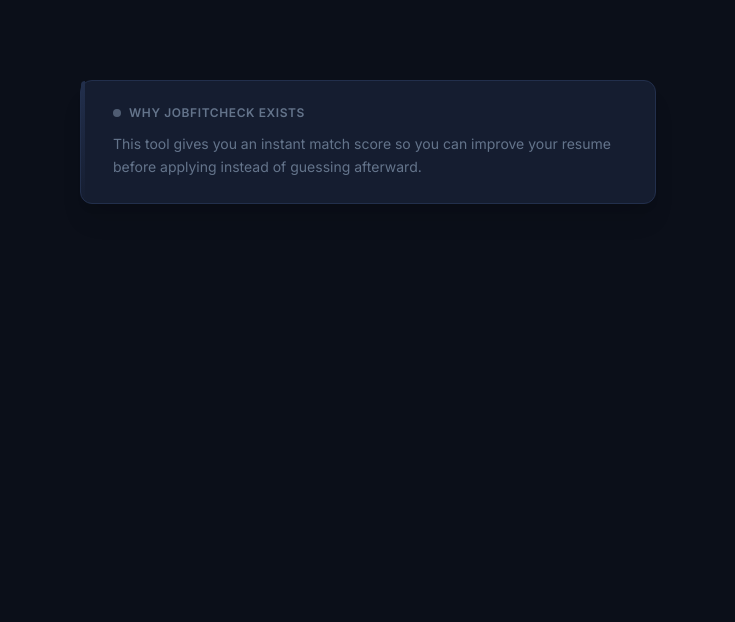
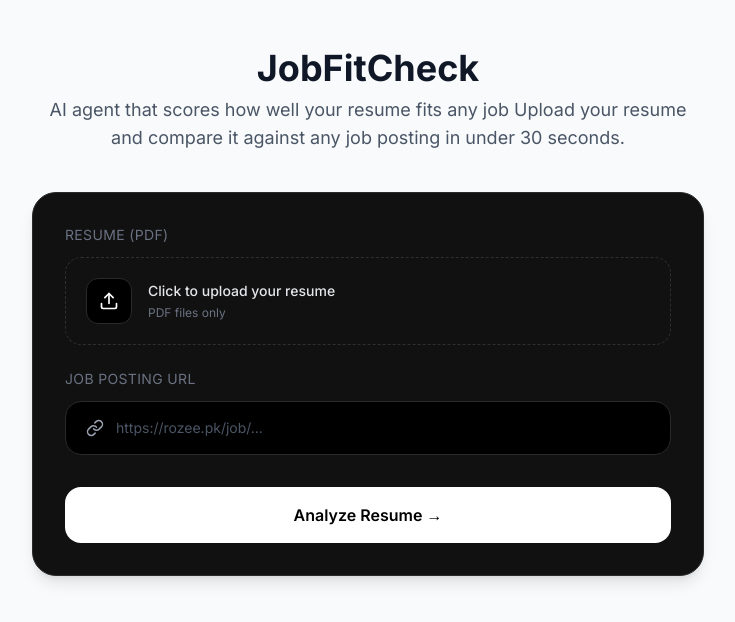
Before and after one commit to FatimaMansoorAhmed/Jobfitchecker, a Next.js app in the folder frontend/: page / in a window 1280 px wide. Shown: the top 622 px of the page, without its empty margins (272-1007 px from the left). Built offline with nearby package versions, Linux system fonts and the light colour scheme.

Commit message:
first commit

```diff
--- a/frontend/app/page.tsx
+++ b/frontend/app/page.tsx
@@ -60,25 +60,30 @@
     } finally {
       setLoading(false);
     }
-  };return (
-  <main className="min-h-screen bg-[#0b0f19] text-[#f8fafc] px-4 py-12">
-    <div className="mt-8 max-w-xl mx-auto text-left relative bg-[#151d30] border border-[#222f4c] rounded-xl p-6 shadow-xl">
-      {/* Tailwind v4 linear gradient syntax */}
-      <div className="absolute left-0 top-0 w-1 h-full bg-linear-to-b from-[#222f4c] to-transparent rounded-l-xl"></div>
+  };
 
-      <div className="pl-2">
-        <div className="flex items-center gap-2 mb-3">
-          <span className="w-2 h-2 bg-[#64748b] rounded-full animate-pulse"></span>
-          <p className="text-xs text-[#64748b] font-semibold tracking-wider uppercase">
-            Why JobFitCheck exists
+  return (
+  <main className="min-h-screen bg-slate-50 text-gray-900 px-4 py-12">
+      <div className="max-w-2xl mx-auto">
+
+        <div className="mb-10 text-center">
+          <h1 className="text-4xl font-bold text-gray-900 mb-2">JobFitCheck</h1>
+          <p className="text-gray-600 text-lg">
+
+            AI agent that scores how well your resume fits any job
+            Upload your resume and compare it against any job posting in under 30 seconds.
           </p>
         </div>
 
-        <p className="text-[#64748b] mt-3 leading-relaxed text-sm">
-          This tool gives you an instant match score so you can improve your resume
-          before applying instead of guessing afterward.
-        </p>
+        <UploadForm onAnalyze={handleAnalyze} loading={loading} />
+
+        {(loading || steps.length > 0) && (
+          <AgentTrace steps={steps} loading={loading} />
+        )}
+
+        {result && <ScoreCard result={result} />}
+
       </div>
-    </div>
-  </main>
-);}
+    </main>
+  );
+}
--- a/frontend/components/AgentTrace.tsx
+++ b/frontend/components/AgentTrace.tsx
@@ -7,26 +7,46 @@
 }
 
 export default function AgentTrace({ steps, loading }: Props) {
- return (
-  <div className="bg-[#151d30] rounded-xl p-6 mb-6 border border-[#222f4c] shadow-xl">
-    <h2 className="text-xs font-semibold text-[#64748b] mb-4 uppercase tracking-wider">
-      Agent running
+  return (
+  <div className="bg-[#111111] rounded-3xl p-6 mb-6 border border-[#2a2a2a] shadow-lg">
+
+    <h2 className="text-sm font-semibold text-gray-500 mb-5 uppercase tracking-[0.2em]">
+      Agent Running
     </h2>
-    <div className="space-y-3">
+
+    <div className="space-y-4">
+
       {steps.map((step, i) => (
-        <div key={i} className="flex items-center gap-3">
-          {/* Replaced purple with a clean off-white check to match the premium text theme */}
-          <CheckCircle size={16} className="text-[#f8fafc] shrink-0" />
-          <span className="text-sm text-[#f8fafc] opacity-90">{step}</span>
+        <div
+          key={i}
+          className="flex items-center gap-3 bg-black border border-[#1f1f1f] rounded-xl px-4 py-3"
+        >
+          <CheckCircle
+            size={16}
+            className="text-green-400 shrink-0"
+          />
+
+          <span className="text-sm text-gray-300">
+            {step}
+          </span>
         </div>
       ))}
+
       {loading && (
-        <div className="flex items-center gap-3">
-          {/* The loader utilizes the muted slate color with a slow spin */}
-          <Loader size={16} className="text-[#64748b] animate-spin shrink-0" />
-          <span className="text-sm text-[#64748b] italic">Waiting for response...</span>
+        <div className="flex items-center gap-3 bg-black border border-[#1f1f1f] rounded-xl px-4 py-3">
+
+          <Loader
+            size={16}
+            className="text-yellow-400 animate-spin shrink-0"
+          />
+
+          <span className="text-sm text-gray-400">
+            Waiting for response...
+          </span>
+
         </div>
       )}
+
     </div>
   </div>
 );}
--- a/frontend/components/UploadForm.tsx
+++ b/frontend/components/UploadForm.tsx
@@ -16,16 +16,31 @@
     onAnalyze(resume, jobUrl);
   };
 return (
-  <div className="bg-[#151d30] rounded-xl p-6 mb-6 border border-[#222f4c] shadow-xl">
+  <div className="bg-[#111111] rounded-3xl p-8 mb-6 border border-[#2a2a2a] shadow-lg">
 
-    {/* Resume Upload Input */}
-    <div className="mb-4">
-      <label className="block text-xs font-semibold uppercase tracking-wider text-[#64748b] mb-2">Resume (PDF)</label>
-      <label className="flex items-center gap-3 border border-dashed border-[#222f4c] bg-[#0b0f19] rounded-xl p-4 cursor-pointer hover:border-[#64748b] transition-colors group">
-        <Upload size={18} className="text-[#64748b] group-hover:text-[#f8fafc] transition-colors" />
-        <span className="text-[#64748b] group-hover:text-[#f8fafc] text-sm transition-colors">
-          {resume ? resume.name : "Click to upload your resume"}
-        </span>
+    {/* Resume Upload */}
+    <div className="mb-6">
+
+      <label className="block text-sm text-gray-500 uppercase tracking-wide mb-3">
+        Resume (PDF)
+      </label>
+
+      <label className="flex items-center gap-4 border border-dashed border-[#2f2f2f] rounded-2xl p-5 cursor-pointer hover:border-white/30 hover:bg-[#151515] transition-all duration-300">
+
+        <div className="bg-black border border-[#2a2a2a] rounded-xl p-3">
+          <Upload size={20} className="text-white" />
+        </div>
+
+        <div className="flex flex-col">
+          <span className="text-gray-200 text-sm font-medium">
+            {resume ? resume.name : "Click to upload your resume"}
+          </span>
+
+          <span className="text-gray-500 text-xs mt-1">
+            PDF files only
+          </span>
+        </div>
+
         <input
           type="file"
           accept=".pdf"
@@ -33,36 +48,42 @@
           onChange={(e) => setResume(e.target.files?.[0] || null)}
         />
       </label>
+
     </div>
 
-    {/* Job Posting URL Input */}
-    <div className="mb-6">
-      <label className="block text-xs font-semibold uppercase tracking-wider text-[#64748b] mb-2">Job posting URL</label>
-      <div className="flex items-center gap-2 bg-[#0b0f19] rounded-xl px-4 py-3.5 border border-[#222f4c] focus-within:border-[#64748b] transition-colors">
-        <Link size={16} className="text-[#64748b] shrink-0" />
+    {/* Job URL */}
+    <div className="mb-8">
+
+      <label className="block text-sm text-gray-500 uppercase tracking-wide mb-3">
+        Job Posting URL
+      </label>
+
+      <div className="flex items-center gap-3 bg-black rounded-2xl px-5 py-4 border border-[#2a2a2a] focus-within:border-white/30 transition-all duration-300">
+
+        <Link
+          size={18}
+          className="text-gray-400 shrink-0"
+        />
+
         <input
           type="text"
           placeholder="https://rozee.pk/job/..."
           value={jobUrl}
           onChange={(e) => setJobUrl(e.target.value)}
-          className="bg-transparent text-[#f8fafc] text-sm w-full outline-none placeholder-[#334155]"
+          className="bg-transparent text-white text-sm w-full outline-none placeholder:text-gray-600"
         />
+
       </div>
+
     </div>
 
-    {/* High-Contrast Theme Button */}
+    {/* Submit Button */}
     <button
       onClick={handleSubmit}
       disabled={loading}
-      className="w-full bg-[#f8fafc] hover:bg-white text-[#0b0f19] font-bold py-3.5 rounded-xl transition-all shadow-md active:scale-[0.99] disabled:bg-[#222f4c] disabled:text-[#64748b] disabled:cursor-not-allowed disabled:transform-none flex items-center justify-center gap-2"
+      className="w-full bg-white hover:bg-gray-200 disabled:bg-[#222222] disabled:text-gray-500 disabled:cursor-not-allowed text-black font-semibold py-4 rounded-2xl transition-all duration-300"
     >
-      {loading ? (
-        "Analyzing..."
-      ) : (
-        <>
-          Analyze <span className="text-sm font-normal">→</span>
-        </>
-      )}
+      {loading ? "Analyzing..." : "Analyze Resume →"}
     </button>
 
   </div>
```
Also changed, not shown: frontend/components/ScoreCard.tsx (+112 -39 lines).
